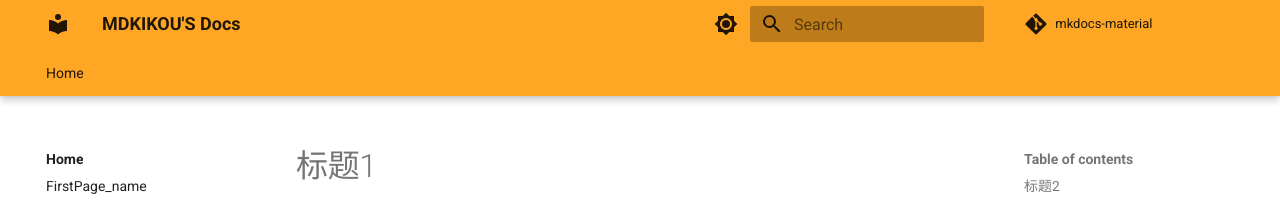
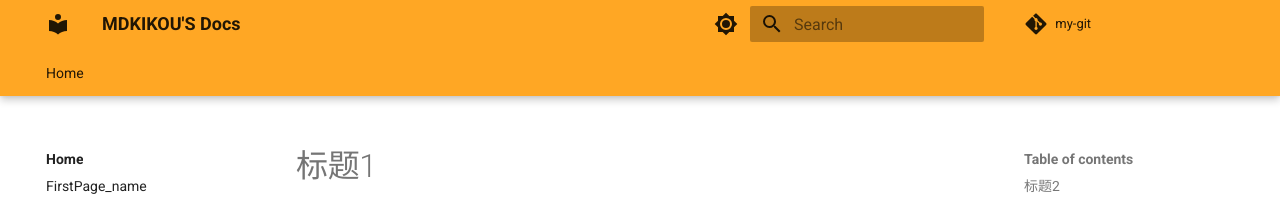
Before and after one commit to mdkikou/MK.MDKIKOU, an MkDocs documentation site: the page built from docs/source_test/page2.md, in a window 1280 px wide. Shown: the top 204 px of the page. Built offline with MkDocs 1.6.1 and Material for MkDocs 9.7.7, drawn with Linux system fonts in a browser that asks for light colours; comment, search, counter and statistics services are not loaded.

Commit message:
$ADDing intial documentation files

```diff
--- a/mkdocs.yml
+++ b/mkdocs.yml
@@ -34,8 +34,8 @@ theme:
         icon: material/brightness-4
         name: Switch to light mode
 
-repo_url: https://github.com/squidfunk/mkdocs-material
-repo_name: mkdocs-material
+repo_url: https://github.com/mdkikou/mdkikou.github.io
+repo_name: my-git
 
 markdown_extensions:
   - attr_list
```
Also changed, not shown: docs/index.md (+5 -1 lines).
